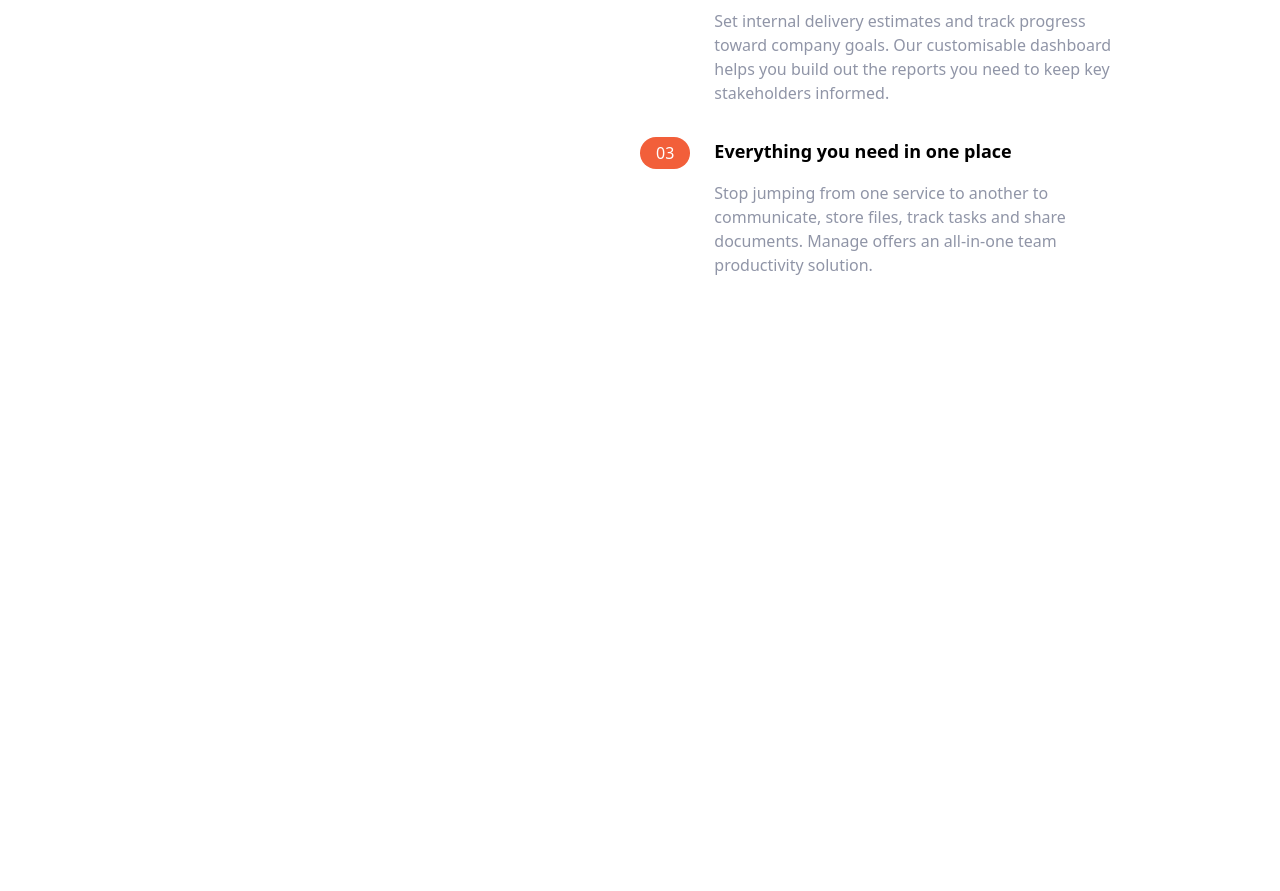
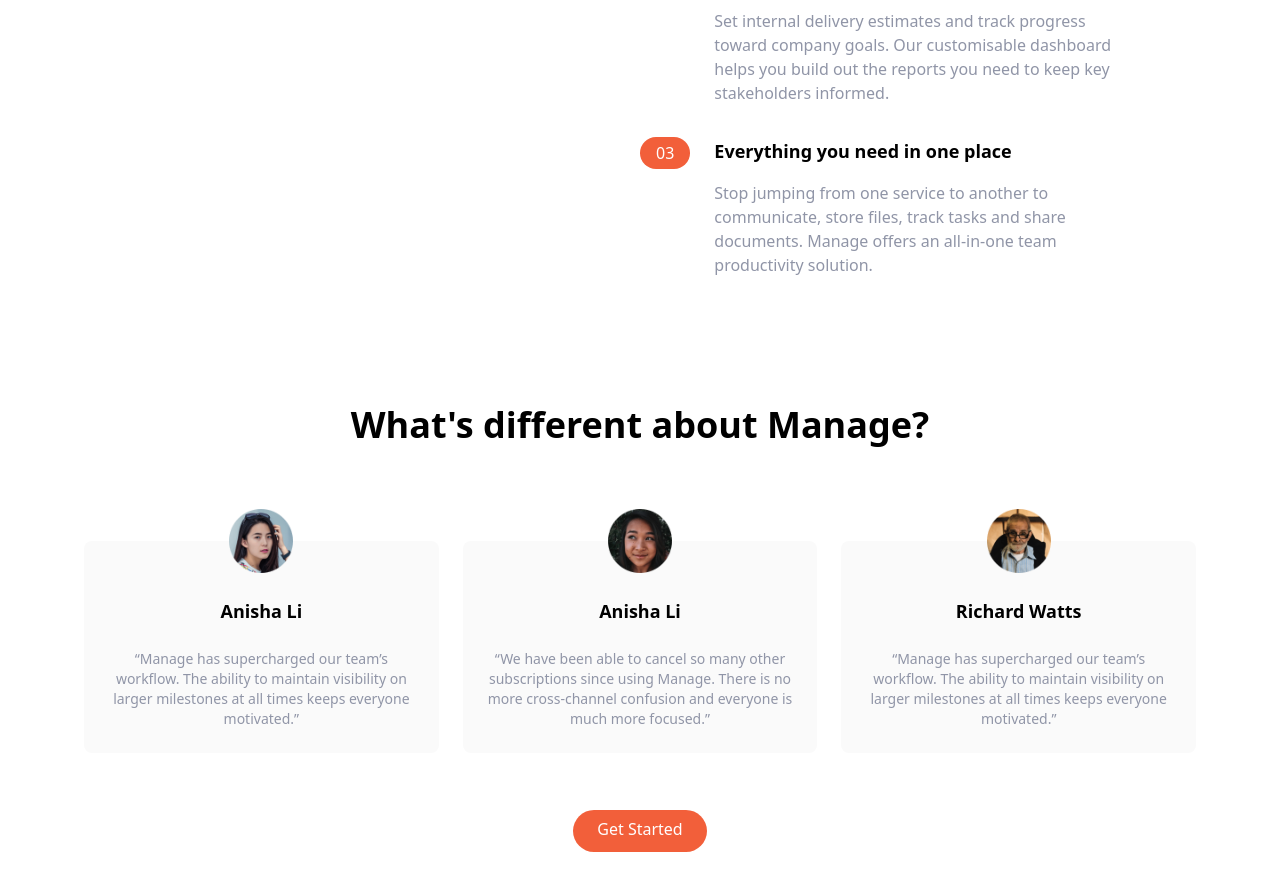
Before and after one commit to TheOpti/tailwind-crash-course, a website: page index.html in a window 1280 px wide. Shown: the part 863-1754 px from the top of the page. Before the commit the page ends 1140 px from the top, so only its background shows below. Drawn offline with nearby package versions, Linux system fonts and the light colour scheme; files that its build step writes are made by us from their sources.

Commit message:
Add testimonials section

```diff
--- a/index.html
+++ b/index.html
@@ -175,5 +175,77 @@
         </div>
       </div>
     </section>
+
+    <!-- Testimonials section -->
+    <section id="testimonials">
+      <div class="max-w-6xl px-5 mx-auto mt-32 text-center">
+        <!-- Heading-->
+        <h2 class="text-4xl font-bold text-center">
+          What's different about Manage?
+        </h2>
+        <!-- Testimonials container-->
+        <div class="flex flex-col mt-24 md:flex-row md:space-x-6">
+          <!-- Testimonial 1 -->
+          <div
+            class="flex flex-col items-center p-6 space-y-6 rounded-lg bg-veryLightGray md:w-1/3"
+          >
+            <img
+              src="img/avatar-anisha.png"
+              alt="avatar-anisha"
+              class="w-16 -mt-14"
+            />
+            <h5 class="font-bold text-lg">Anisha Li</h5>
+            <p class="text-sm text-darkGrayishBlue">
+              “Manage has supercharged our team’s workflow. The ability to
+              maintain visibility on larger milestones at all times keeps
+              everyone motivated.”
+            </p>
+          </div>
+
+          <!-- Testimonial 2 -->
+          <div
+            class="hidden md:flex flex-col items-center p-6 space-y-6 rounded-lg bg-veryLightGray md:w-1/3"
+          >
+            <img
+              src="img/avatar-ali.png"
+              alt="avatar-anisha"
+              class="w-16 -mt-14"
+            />
+            <h5 class="font-bold text-lg">Anisha Li</h5>
+            <p class="text-sm text-darkGrayishBlue">
+              “We have been able to cancel so many other subscriptions since
+              using Manage. There is no more cross-channel confusion and
+              everyone is much more focused.”
+            </p>
+          </div>
+
+          <!-- Testimonial 3 -->
+          <div
+            class="hidden md:flex flex-col items-center p-6 space-y-6 rounded-lg bg-veryLightGray md:w-1/3"
+          >
+            <img
+              src="img/avatar-richard.png"
+              alt="avatar-anisha"
+              class="w-16 -mt-14"
+            />
+            <h5 class="font-bold text-lg">Richard Watts</h5>
+            <p class="text-sm text-darkGrayishBlue">
+              “Manage has supercharged our team’s workflow. The ability to
+              maintain visibility on larger milestones at all times keeps
+              everyone motivated.”
+            </p>
+          </div>
+        </div>
+
+        <!-- Button -->
+        <div class="my-16">
+          <a
+            href="#"
+            class="p-3 px-6 pt-2 text-white bg-brightRed rounded-full baseline hover:bg-brightRedLight"
+            >Get Started</a
+          >
+        </div>
+      </div>
+    </section>
   </body>
 </html>
```
